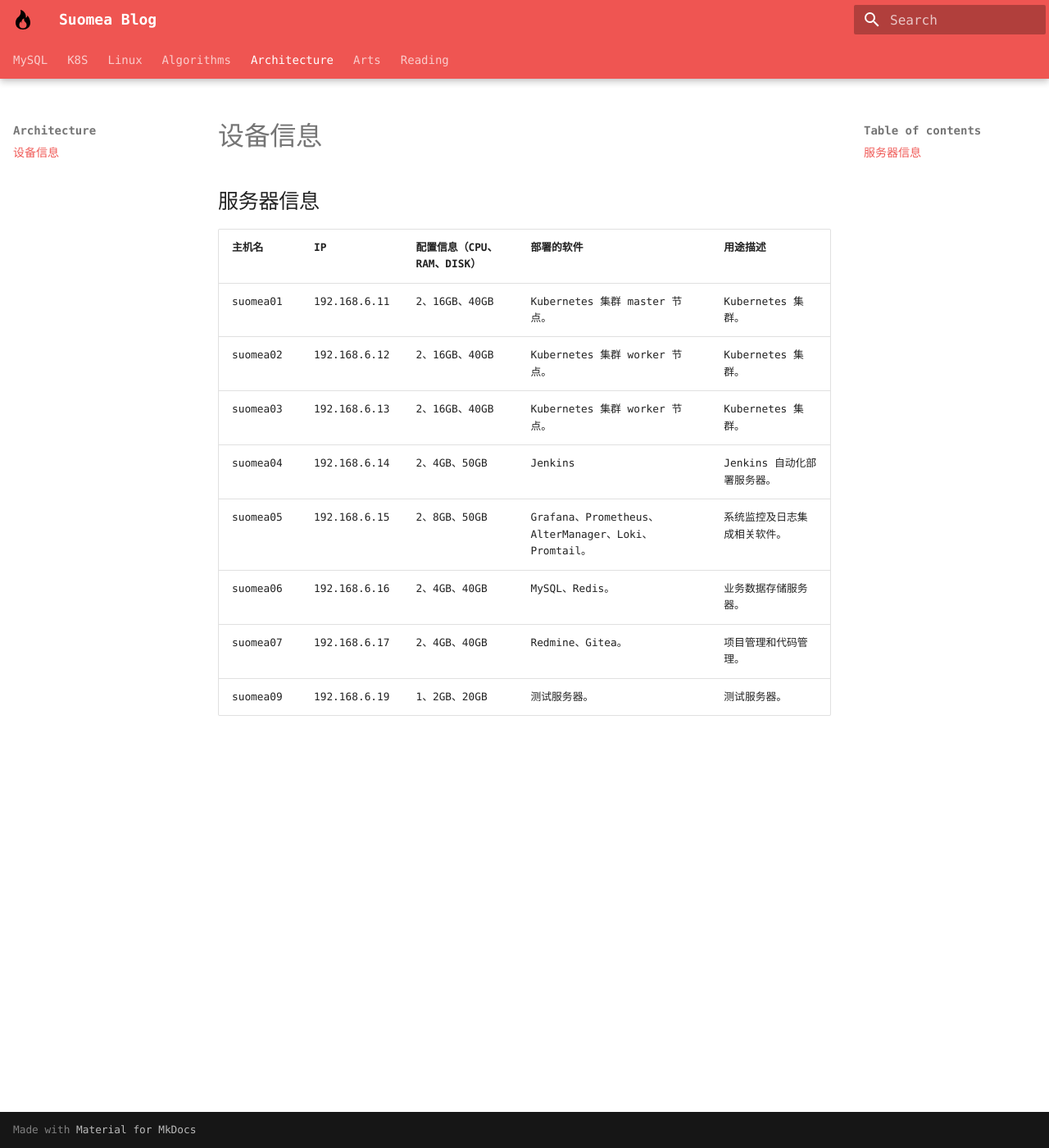
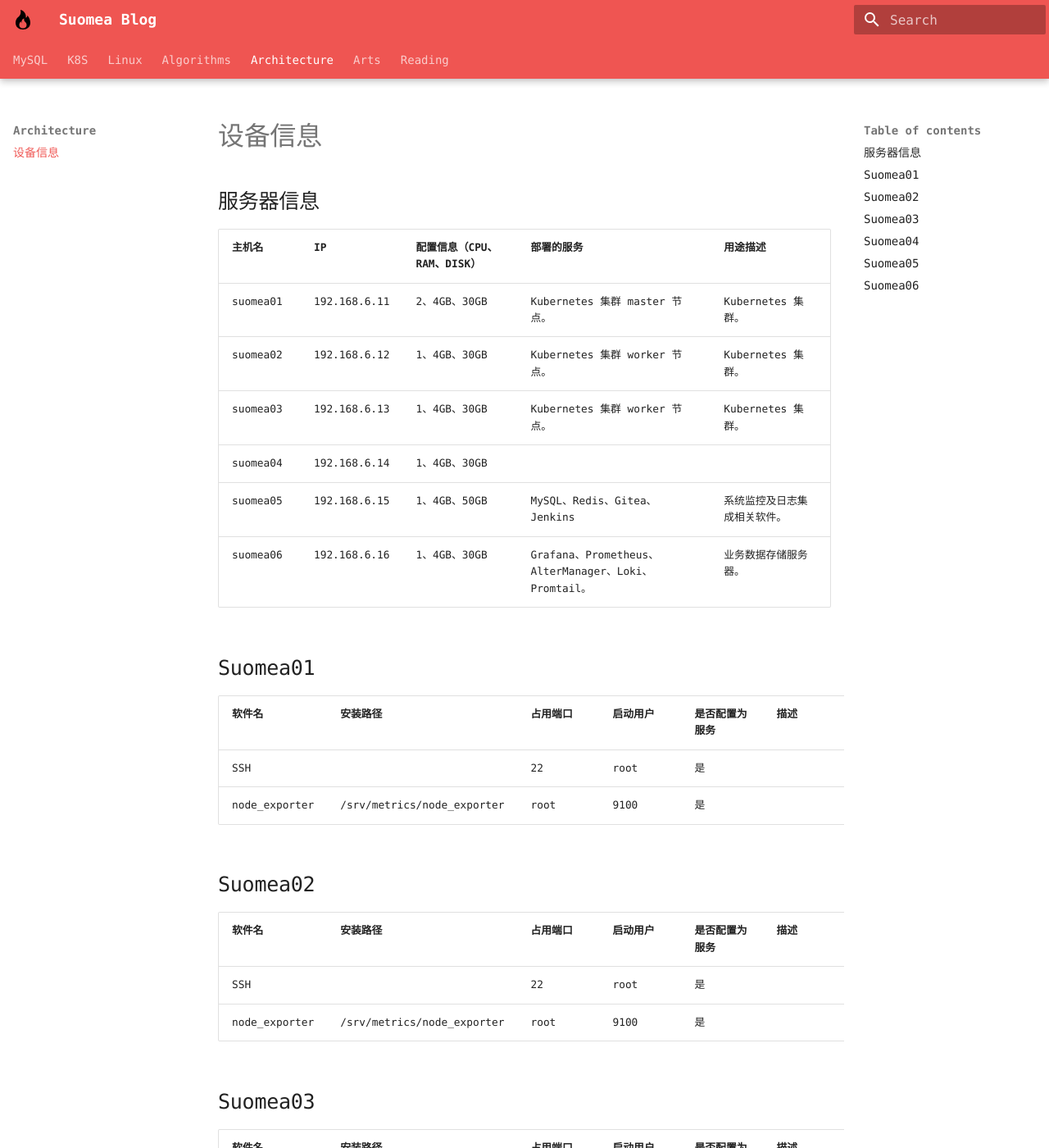
Before and after one commit to Suomea/blog, an MkDocs documentation site: the page built from docs/Architecture/设备信息.md, in a window 1280 px wide and 1400 px high. Shown: the whole window at 82% size. Built offline with MkDocs 1.6.1 and Material for MkDocs 9.7.7, drawn with Linux system fonts in a browser that asks for light colours; some web fonts are replaced; some of the changed text lies outside the part shown.

Commit message:
新增‘设备信息’和‘常见的排序算法’。

```diff
--- a/docs/Architecture/设备信息.md
+++ b/docs/Architecture/设备信息.md
@@ -1,11 +1,57 @@
 ## 服务器信息
-| 主机名 | IP | 配置信息（CPU、RAM、DISK） | 部署的软件 | 用途描述 |
+| 主机名 | IP | 配置信息（CPU、RAM、DISK） | 部署的服务 | 用途描述 |
 | -- | -- | -- | -- | -- |
-| suomea01 | 192.168.6.11 | 2、16GB、40GB | Kubernetes 集群 master 节点。| Kubernetes 集群。|
-| suomea02 | 192.168.6.12 | 2、16GB、40GB | Kubernetes 集群 worker 节点。| Kubernetes 集群。|
-| suomea03 | 192.168.6.13 | 2、16GB、40GB | Kubernetes 集群 worker 节点。| Kubernetes 集群。|
-| suomea04 | 192.168.6.14 | 2、4GB、50GB | Jenkins | Jenkins 自动化部署服务器。|
-| suomea05 | 192.168.6.15 | 2、8GB、50GB | Grafana、Prometheus、AlterManager、Loki、Promtail。| 系统监控及日志集成相关软件。 |
-| suomea06 | 192.168.6.16 | 2、4GB、40GB | MySQL、Redis。| 业务数据存储服务器。 |
-| suomea07 | 192.168.6.17 | 2、4GB、40GB | Redmine、Gitea。| 项目管理和代码管理。 |
-| suomea09 | 192.168.6.19 | 1、2GB、20GB | 测试服务器。| 测试服务器。 |
+| suomea01 | 192.168.6.11 | 2、4GB、30GB | Kubernetes 集群 master 节点。| Kubernetes 集群。|
+| suomea02 | 192.168.6.12 | 1、4GB、30GB | Kubernetes 集群 worker 节点。| Kubernetes 集群。|
+| suomea03 | 192.168.6.13 | 1、4GB、30GB | Kubernetes 集群 worker 节点。| Kubernetes 集群。|
+| suomea04 | 192.168.6.14 | 1、4GB、30GB | | |
+| suomea05 | 192.168.6.15 | 1、4GB、50GB | MySQL、Redis、Gitea、Jenkins | 系统监控及日志集成相关软件。 |
+| suomea06 | 192.168.6.16 | 1、4GB、30GB |  Grafana、Prometheus、AlterManager、Loki、Promtail。 | 业务数据存储服务器。 |
+
+## Suomea01
+| 软件名 | 安装路径 | 占用端口 | 启动用户 | 是否配置为服务 | 描述 |
+| -- | -- | -- | -- | -- | -- |
+| SSH |  | 22 | root | 是 | |
+| node_exporter | /srv/metrics/node_exporter | root | 9100 | 是 | |
+
+## Suomea02
+| 软件名 | 安装路径 | 占用端口 | 启动用户 | 是否配置为服务 | 描述 |
+| -- | -- | -- | -- | -- | -- |
+| SSH |  | 22 | root | 是 | |
+| node_exporter | /srv/metrics/node_exporter | root | 9100 | 是 | |
+
+## Suomea03
+| 软件名 | 安装路径 | 占用端口 | 启动用户 | 是否配置为服务 | 描述 |
+| -- | -- | -- | -- | -- | -- |
+| SSH |  | 22 | root | 是 | |
+| node_exporter | /srv/metrics/node_exporter | root | 9100 | 是 | |
+
+## Suomea04
+| 软件名 | 安装路径 | 占用端口 | 启动用户 | 是否配置为服务 | 描述 |
+| -- | -- | -- | -- | -- | -- |
+| SSH |  | 22 | root | 是 | |
+| node_exporter | /srv/metrics/node_exporter | root | 9100 | 是 | |
+| jenkins | /srv/metrics/node_exporter | jenkins | 8080 | 是 | |
+| java | /usr/local/jdk-17.0.6+10 |  |  |  | |
+| maven | /usr/local/apache-maven-3.9.0 |  |  |  | |
+| git |  |  |  |  | |
+| containerd |  | root |  | 是 | |
+| buildkit | | root |  | 是 | |
+| kubectl | |  |  |  | |
+
+## Suomea05
+| 软件名 | 安装路径 | 占用端口 | 启动用户 | 是否配置为服务 | 描述 |
+| -- | -- | -- | -- | -- | -- |
+| SSH |  | 22 | root | 是 | |
+| node_exporter | /srv/metrics/node_exporter | root | 9100 | 是 | |
+| MySQL |  | 3306 | root | 是 | |
+| Redis |  | 6379 | root | 是 | |
+| Gitea | /srv/gitea | gitea | 3000 | 是 | 需要安装 Git |
+
+## Suomea06
+| 软件名 | 安装路径 | 占用端口 | 启动用户 | 是否配置为服务 | 描述 |
+| -- | -- | -- | -- | -- | -- |
+| SSH |  | 22 | root | 是 | |
+| node_exporter | /srv/metrics/node_exporter | root | 9100 | 是 | |
+| prometheus | /srv/metrics/prometheus | root | 9090 | 是 | 数据存储目录：/data/prometheus |
+| grafana | /srv/metrics/grafana | root | 3000 | 是 | |
```
Also changed, not shown: docs/Algorithms/常见的排序算法.md (added, +11 -0 lines).
